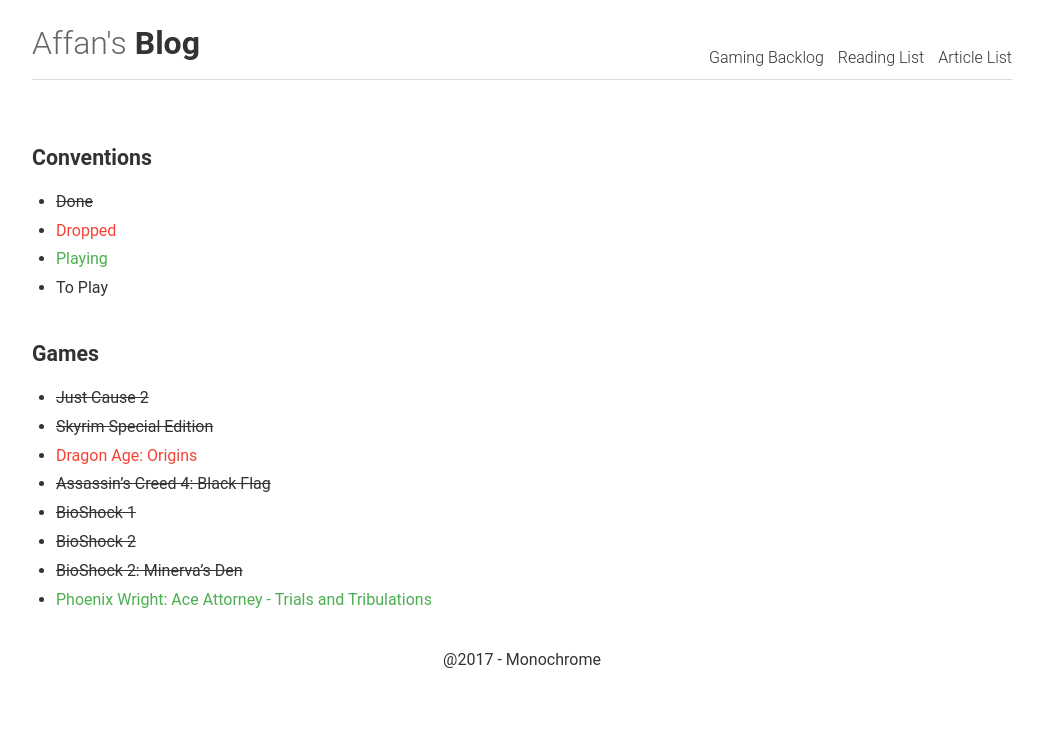
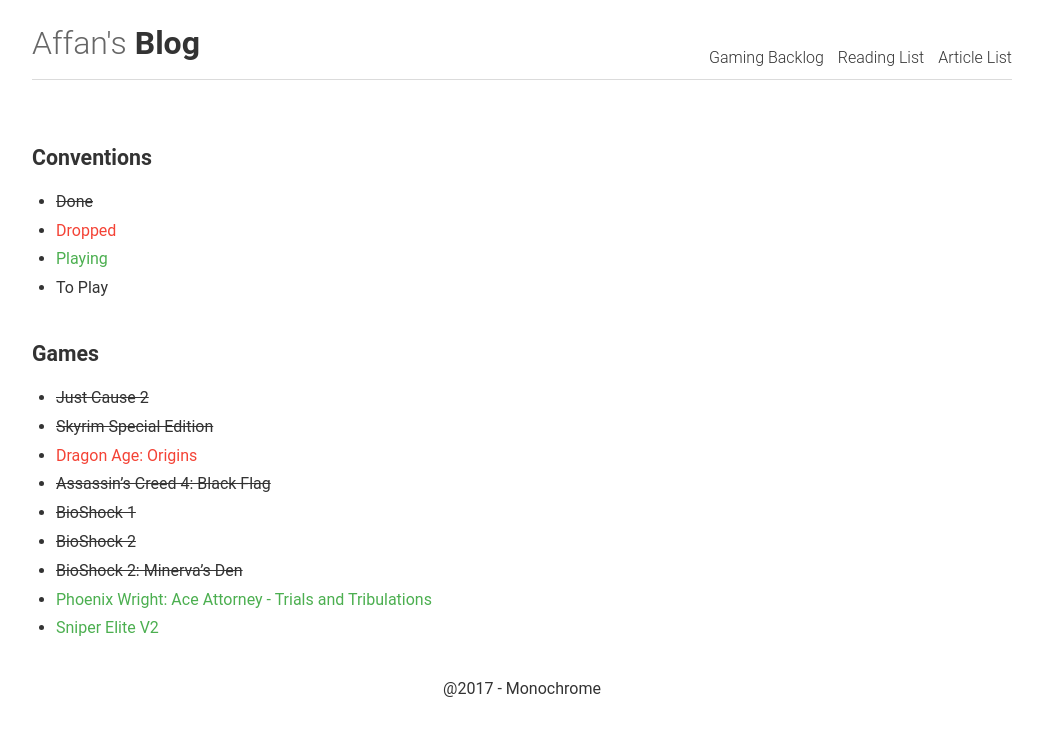
Before and after one commit to AffanIndo/AffanIndo.github.io, a Jekyll site: the page built from gaming-backlog.md, in a window 1280 px wide. Shown: the top 736 px of the page, without its empty margins (118-1161 px from the left). Built offline with Jekyll 4.4.1, drawn with Linux system fonts in a browser that asks for light colours; our own code applies the rules of GitHub Pages for plain Markdown files.

Commit message:
Update "Gaming Backlog"

```diff
--- a/gaming-backlog.md
+++ b/gaming-backlog.md
@@ -21,3 +21,4 @@
 * ~~BioShock 2~~
 * ~~BioShock 2: Minerva's Den~~
 * <span style="color:#4CAF50">Phoenix Wright: Ace Attorney - Trials and Tribulations</span>
+* <span style="color:#4CAF50">Sniper Elite V2</span>
```
